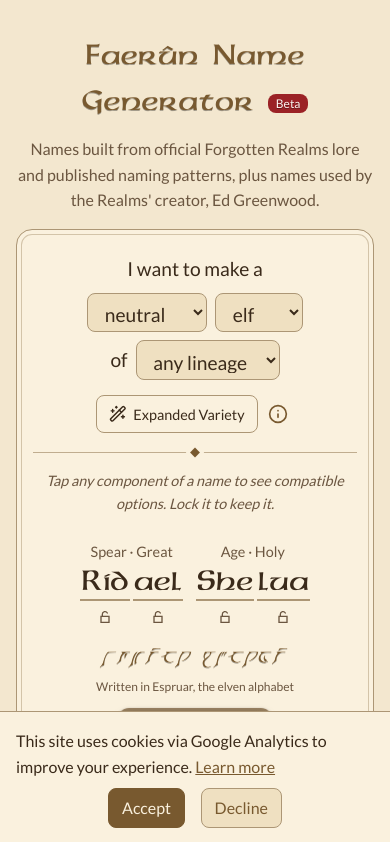
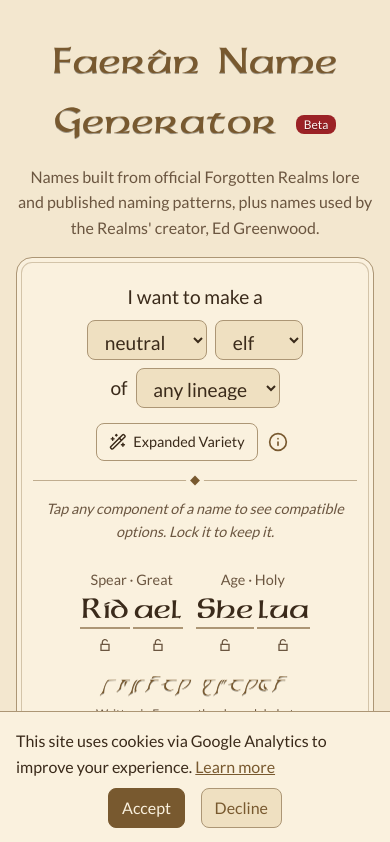
Before and after one commit to bradleynelson/elf-name-generator, a website with bundled scripts: page index.html in a window 390 px wide. Shown: the top 842 px of the page. Built offline with nearby package versions, Linux system fonts and the light colour scheme.

Commit message:
Larger site title on phones

```diff
--- a/style.css
+++ b/style.css
@@ -166,7 +166,8 @@ a:focus-visible {
 .site-title {
     font-family: var(--font-name);
     font-weight: 400;
-    font-size: clamp(1.8rem, 6vw, 2.6rem);
+    /* 36px on a 375px phone, growing to the desktop size; two lines on phones, without overflow down to 320px */
+    font-size: clamp(2rem, 9.6vw, 2.6rem);
     /* lettering cut into aged bronze, like the Espruar line */
     color: var(--color-bronze);
     text-shadow: 0 1px 0 rgb(0 0 0 / 0.35);
```
Also changed, not shown: CHANGELOG.md.
